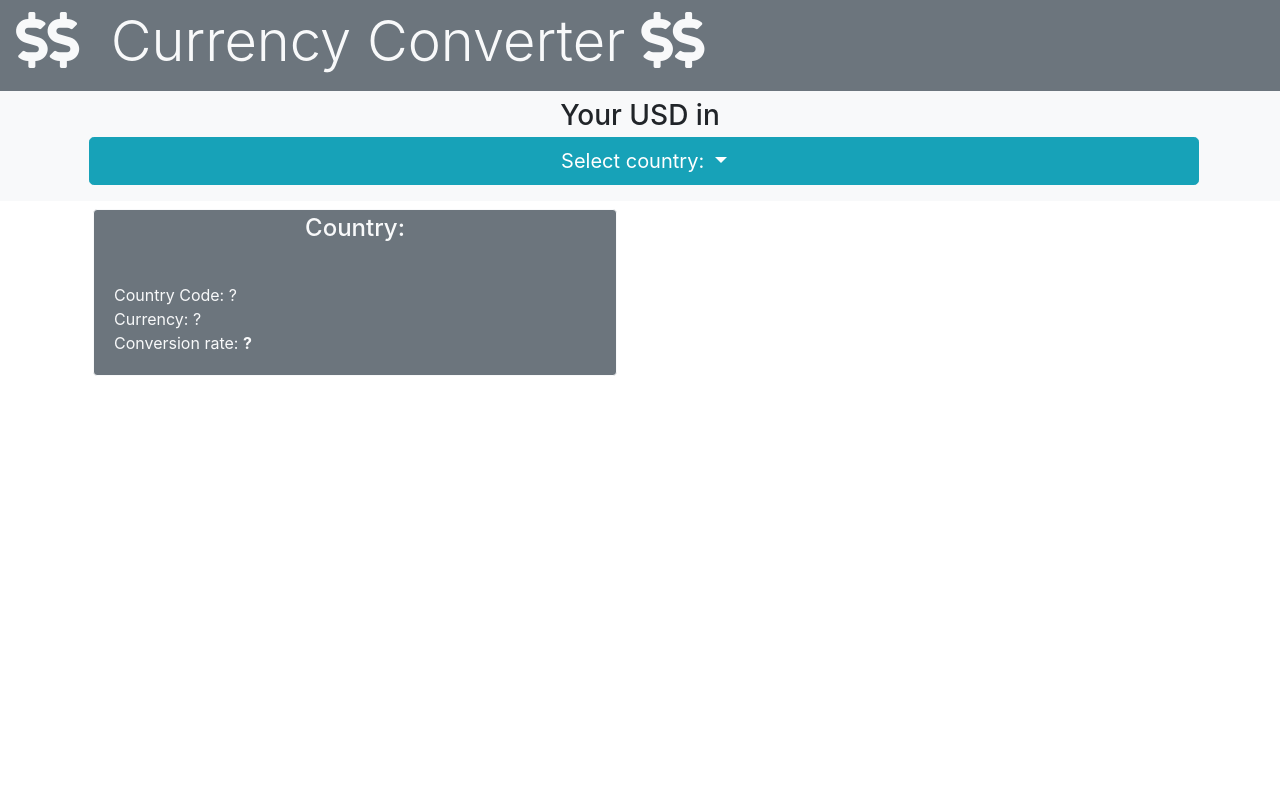
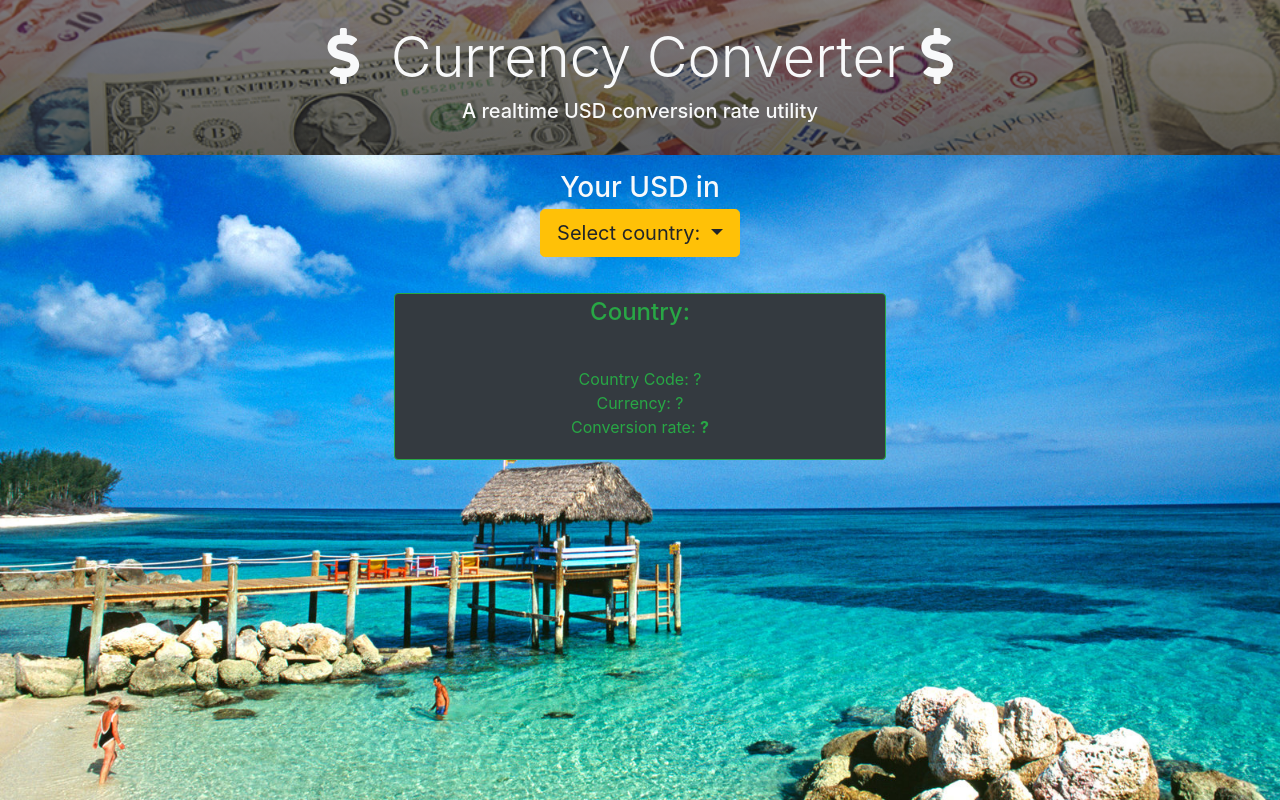
Before and after one commit to mgamatero/CurrencyConvertedFlagAPI, a plain HTML site: page index.html in a window 1280 px wide. Drawn offline with nearby package versions, Linux system fonts and the light colour scheme.

Commit message:
Updated look, backgrounds, etc

```diff
--- a/currencyConverter.css
+++ b/currencyConverter.css
@@ -1,29 +1,18 @@
-/* *{
-    box-sizing: border-box;
-    font-size: 16px;
-    vertical-align: middle;
+
+body{
+    background-image: url("./img/vacation.jpg");
+    background-repeat: no-repeat;
+    background-size: cover;
+
 }
 
-.convertTo, .countryGrid{
-    background-color: rgb(88, 85, 85);
-    border: solid 1px greenyellow;
-    color:greenyellow;
-    font-family: 'PT Serif', serif;
+.top-section{
+    background:linear-gradient(0deg,rgba(40, 40, 41, 0.705),rgba(57, 57, 63, 0.603)),url("./img/currency.jpg");
+    /* background-image: url("./img/currency.jpg"); */
+    background-repeat: no-repeat;
+    background-size: cover;
 }
 
-.countryGrid{
-    align-content: center;
-    max-width: 80%;
-}
-
-.converted{
-     font-size:3rem;
-}
-
-.convertTo{
-    margin-left: 10px;
-}
-*/
 
 @media only screen
 and (min-device-width : 375px)
--- a/index.html
+++ b/index.html
@@ -18,17 +18,27 @@
   crossorigin="anonymous"></script>
 
 <body>
-  <nav class="navbar navbar-expand-sm navbar-dark bg-secondary text-light">
-    <h4 class="display-4 text-center"><i class="fas fa-dollar-sign"></i><i class="fas fa-dollar-sign mr-3"></i>
-      Currency Converter<i class="fas fa-dollar-sign ml-3"></i><i class="fas fa-dollar-sign"></i> </h4>
-  </nav>
 
-  <!-- MAIN HEAD -->
-  <header class="bg-light p-2">
+  <header>
+    <div id="top-section_overlay">
+    <div class="top-section top text-light text-center p-4 border-secondary">
+        <h4 class="display-4 text-center"><i class="fas fa-dollar-sign mr-3"></i>
+          Currency Converter<i class="fas fa-dollar-sign ml-3"></i>
+          <h5>A realtime USD conversion rate utility</h5>
+        </h4>
+      </div>
+    </div>
+  </header>
+
+
+
+
   <div class="container">
-      <h3 class="display-5 text-center">Your USD in
+    <main>
+
+      <h3 class="display-5 text-center text-light mt-3">Your USD in
         <div class="dropdown">
-          <button type="button" class="btn btn-lg btn-info btn-block dropdown-toggle m-1" data-toggle="dropdown">
+          <button type="button" class="btn btn-lg btn-rounded btn-warning btn-info dropdown-toggle m-1" data-toggle="dropdown">
             Select country:
           </button>
           <div class="dropdown-menu">
@@ -78,16 +88,14 @@
             <a class="dropdown-item" href="#" data="PHP" value="PH">Philippines</a>
           </div>
       </h3>
-    </div>
+
+
+      <div class="row">
+        <div class="col-md-3">
         </div>
 
-  </header>
-  <div class="container">
-
-    <main>
-      <div class="row">
         <div class="col-md-6">
-          <div class="card text-left text-light border-light bg-secondary m-2">
+          <div class="card text-center text-success border-success bg-dark m-4">
             <div class="card-title">
               <h4 class="country display-5 text-center mt-1">Country:</h4>
               <div class="d-flex">
@@ -108,6 +116,8 @@
             </div>
           </div>
 
+
+          <div class="col-md-3">
           </div>
         </div>
 
```
Also changed, not shown: img/CurrencyConverter.gif (renamed from CurrencyConverter.gif), img/currency.jpg (added), img/vacation.jpg (added), 1 other file. Lines whose indentation alone changed are shown as unchanged.
